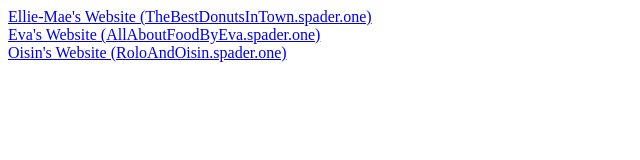
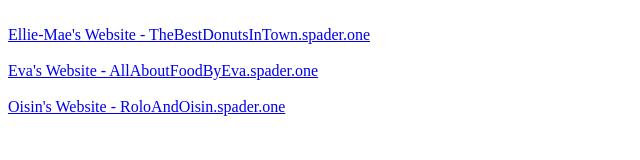
Before and after one commit to vinizs/public, a plain HTML site: page index.html in a window 1280 px wide. Shown: the whole page, without its empty margins (0-640 px from the left). Drawn offline with Linux system fonts and the light colour scheme.

Commit message:
Update index.html

```diff
--- a/index.html
+++ b/index.html
@@ -1,3 +1,7 @@
-<a href="http://thebestdonutsintown.spader.one" rel="noopener noreferrer" target="_blank">Ellie-Mae's Website (TheBestDonutsInTown.spader.one)</a><br />
-<a href="http://allaboutfoodbyeva.spader.one" rel="noopener noreferrer" target="_blank">Eva's Website (AllAboutFoodByEva.spader.one)</a><br />
-<a href="http://roloandoisin.spader.one" rel="noopener noreferrer" target="_blank">Oisin's Website (RoloAndOisin.spader.one)</a><br />
+<br>
+<a href="http://thebestdonutsintown.spader.one" rel="noopener noreferrer" target="_blank">Ellie-Mae's Website - TheBestDonutsInTown.spader.one</a><br />
+<br>
+<a href="http://allaboutfoodbyeva.spader.one" rel="noopener noreferrer" target="_blank">Eva's Website - AllAboutFoodByEva.spader.one</a><br />
+<br>
+<a href="http://roloandoisin.spader.one" rel="noopener noreferrer" target="_blank">Oisin's Website - RoloAndOisin.spader.one</a><br />
+<br>
```
